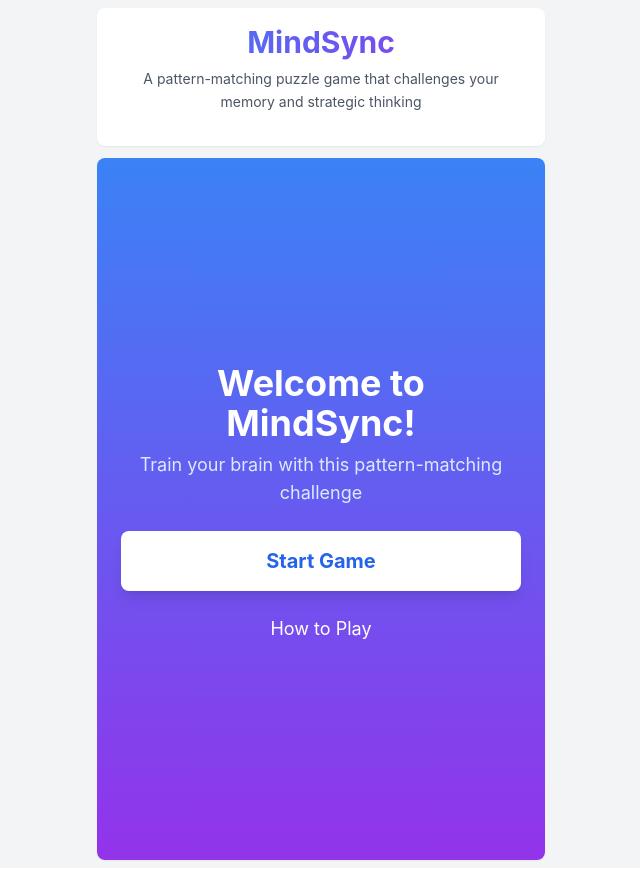
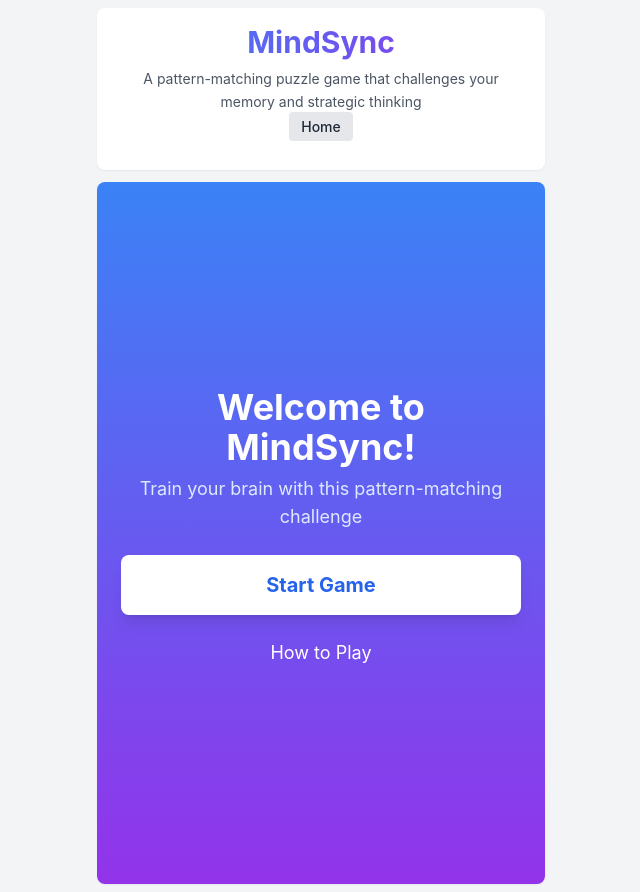
Before and after one commit to leonkalema/colorDash, a SvelteKit app: page /MindSync in a window 1280 px wide. Shown: the whole page, without its empty margins (319-959 px from the left). Before the commit the page ends 868 px from the top, so only its background shows below. Built offline with nearby package versions, Linux system fonts and the light colour scheme.

Commit message:
a home link is good

```diff
--- a/src/routes/MindSync/+page.svelte
+++ b/src/routes/MindSync/+page.svelte
@@ -694,6 +694,13 @@
                 <p class="text-gray-600 text-sm leading-relaxed max-w-sm mx-auto">
                     A pattern-matching puzzle game that challenges your memory and strategic thinking
                 </p>
+
+                <a
+                href="/"
+                class="px-3 py-1.5 bg-gray-200 text-gray-800 rounded hover:bg-gray-300 transition-colors font-medium text-sm"
+            >
+                Home
+            </a>
             </div>
 
             {#if gameStarted}
@@ -722,6 +729,8 @@
                         >
                             New Game
                         </button>
+
+
                     </div>
                 </div>
             {/if}
```
